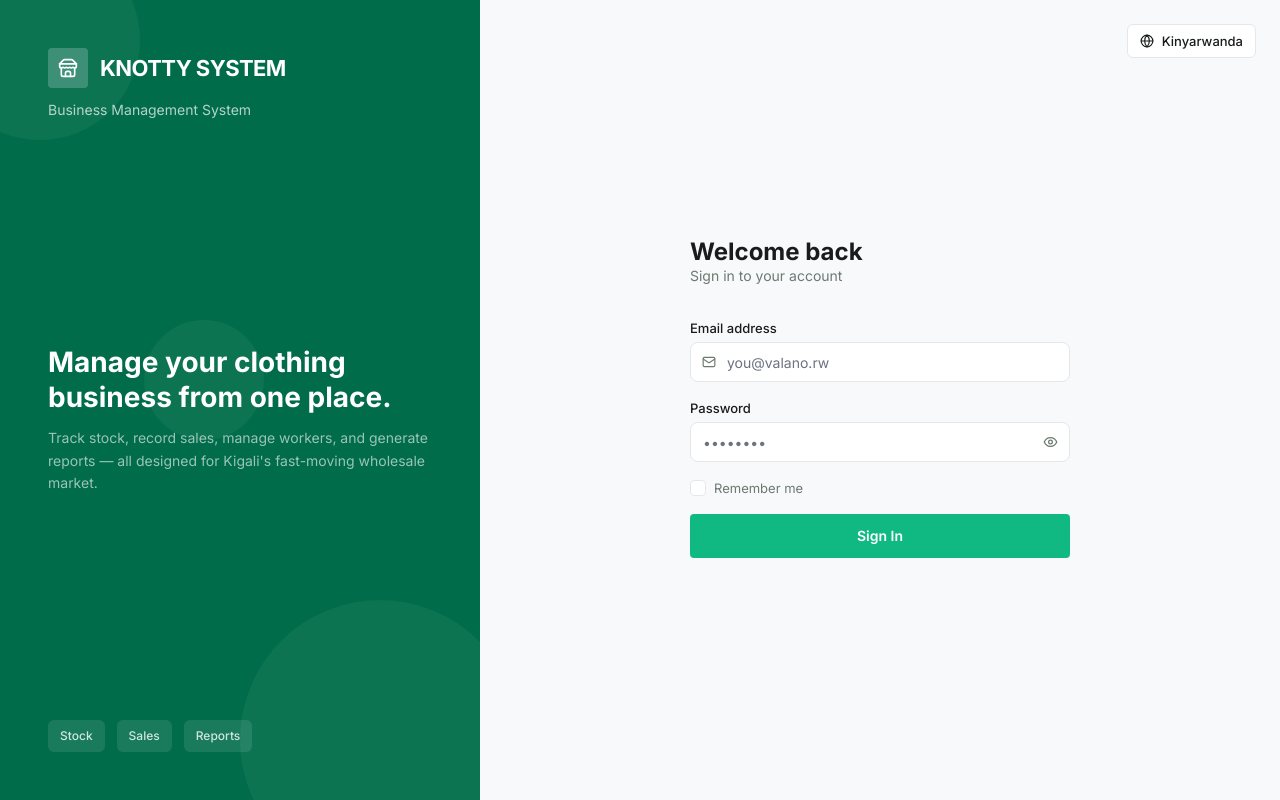
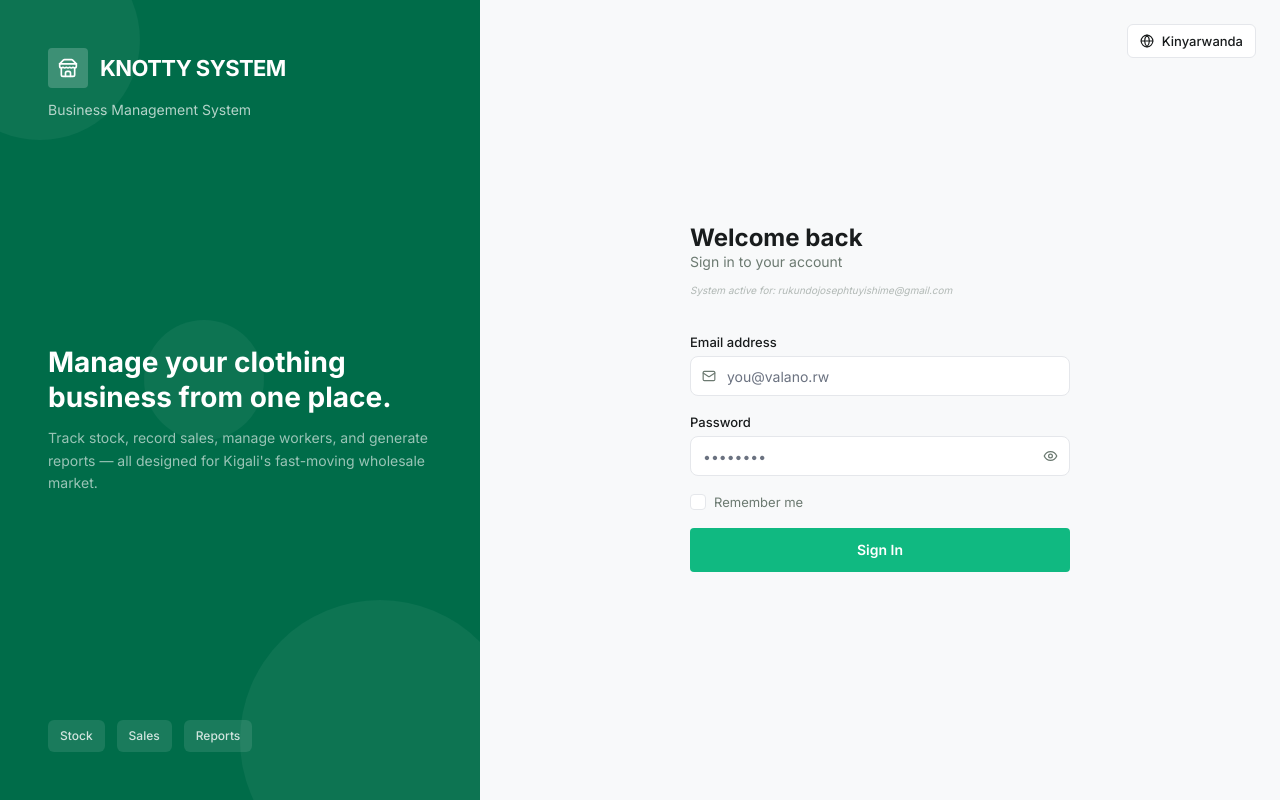
Before and after one commit to umuhozanews/valano-shop, a React (Vite) app in the folder frontend/: page /app/login in a window 1280 px wide. Built offline with nearby package versions, Linux system fonts and the light colour scheme.

Commit message:
Debug: show active admin email on login page

```diff
--- a/frontend/src/pages/auth/Login.jsx
+++ b/frontend/src/pages/auth/Login.jsx
@@ -95,7 +95,8 @@ export default function Login() {
           </div>
 
           <h2 className="text-[24px] font-bold text-text-primary mb-1">{t("welcome_back")}</h2>
-          <p className="text-[14px] text-text-secondary mb-8">{t("sign_in_account")}</p>
+          <p className="text-[14px] text-text-secondary mb-2">{t("sign_in_account")}</p>
+          <p className="text-[10px] text-text-secondary/50 mb-8 italic">System active for: rukundojosephtuyishime@gmail.com</p>
 
           {error && (
             <div className="mb-4 px-3 py-2.5 bg-danger/10 border border-danger/20 rounded-card flex items-center gap-2">
```
